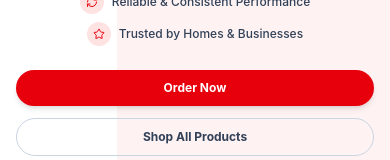
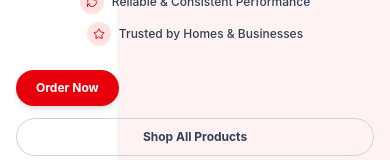
Before and after one commit to nasimudheen-t/pelmet, a React (Vite) app: page / in a window 390 px wide. Shown: the part 359-519 px from the top of the page. Built offline with nearby package versions, Linux system fonts and the light colour scheme.

Commit message:
changes on the button

```diff
--- a/src/components/Hero.jsx
+++ b/src/components/Hero.jsx
@@ -7,6 +7,7 @@ import {
   RefreshCw,
   Star,
 } from "lucide-react";
+import { Link } from "react-router-dom";
 
 const trustPoints = [
   { icon: ShieldCheck, label: "Advanced Manufacturing Standards" },
@@ -70,11 +71,19 @@ const Hero = () => {
 
             {/* BUTTONS */}
             <div className="flex flex-col sm:flex-row gap-3 justify-center lg:justify-start mb-8">
-              <button className="flex justify-center items-center gap-2 px-5 py-2.5 bg-red-600 hover:bg-red-700 text-white text-xs sm:text-sm font-bold rounded-full shadow-md">
-                Order Now
-              </button>
+              <a
+                href="https://wa.me/917510511113?text=Hello%2C%20I%20came%20across%20your%20website%20https%3A%2F%2Fpelmet.vercel.app%2F%20and%20I%27m%20interested%20in%20your%20products.%20Could%20you%20please%20share%20more%20details%3F"
+                target="_blank"
+                rel="noopener noreferrer"
+              >
+                <button className="flex justify-center items-center gap-2 px-5 py-2.5 bg-red-600 hover:bg-red-700 text-white text-xs sm:text-sm font-bold rounded-full shadow-md">
+                  Order Now
+                </button>
+              </a>
               <button className="flex justify-center items-center gap-2 px-5 py-2.5 border border-slate-300 text-slate-700 text-xs sm:text-sm font-bold rounded-full">
+                <Link to="/products">
                 Shop All Products
+                </Link>
               </button>
             </div>
 
```
Also changed, not shown: vercel.json.
